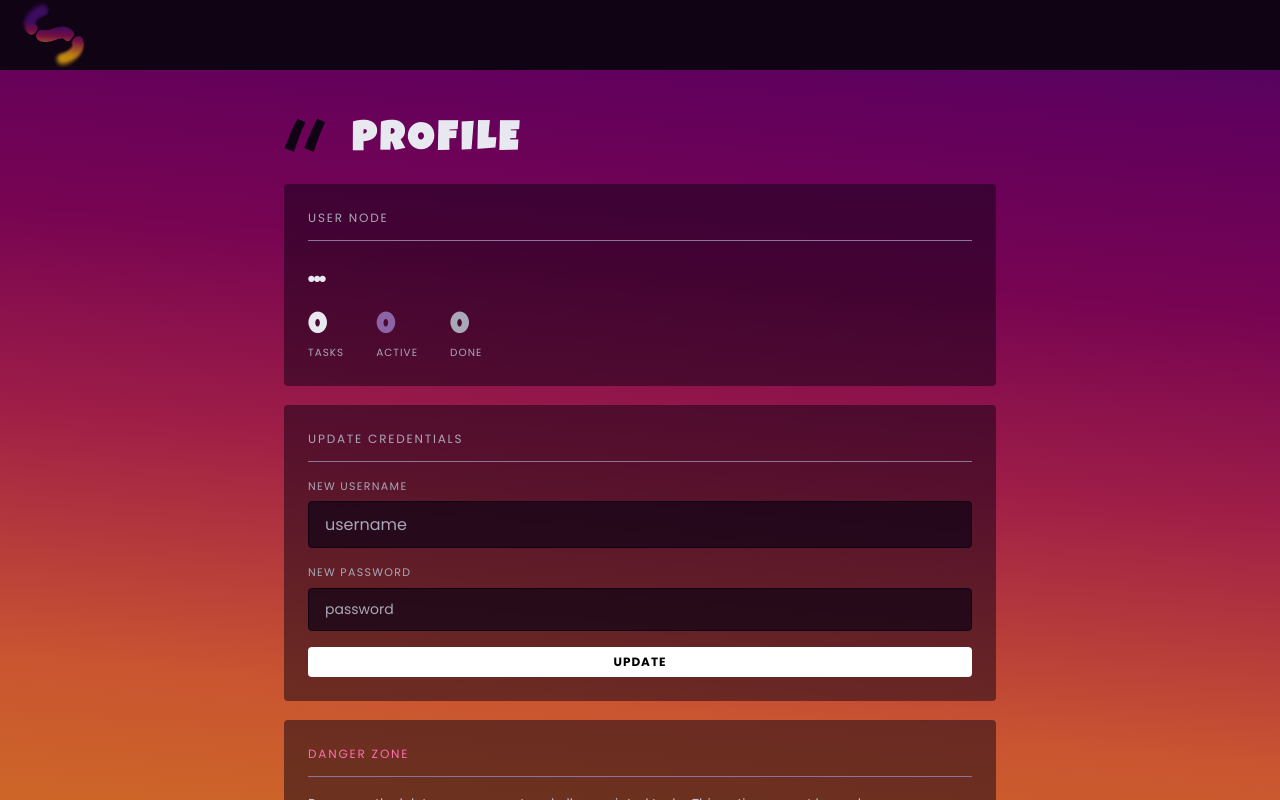
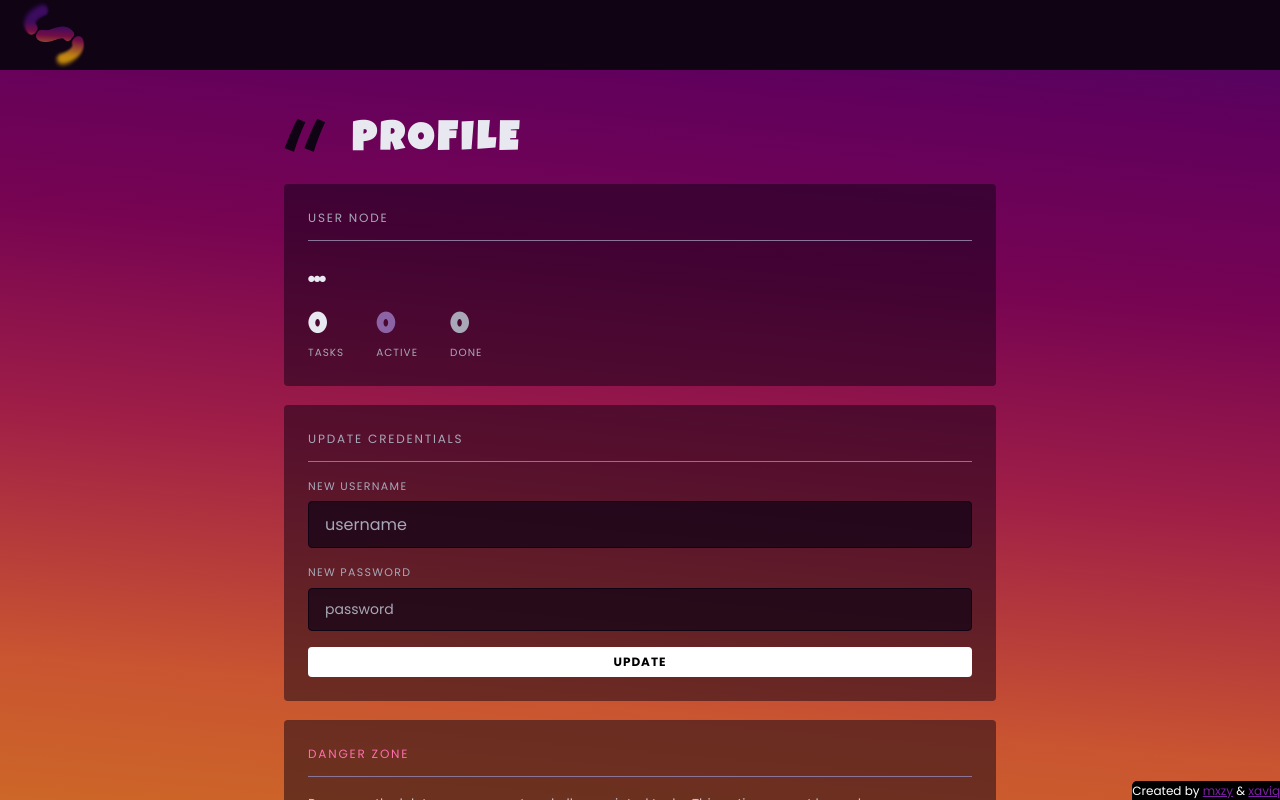
Before and after one commit to synaptixtasks-tech/Synaptix_Tasks-frontend-new, a Vue app: page /profile in a window 1280 px wide. Built offline with nearby package versions, Linux system fonts and the light colour scheme; no server answers; sample sign-in values are in the browser's storage; what @tanstack/vue-query would draw is missing.

Commit message:
UI changes

```diff
--- a/src/style.css
+++ b/src/style.css
@@ -276,3 +276,18 @@ textarea {
   border-radius: 4px;
   background: rgba(255, 110, 171, 0.05);
 }
+
+footer {
+  position: fixed;
+  right: 0px;
+  bottom: 0;
+  text-align: center;
+  font-size: 12px;
+  color: #fff;
+  border-radius: 5px 0px 0px 0px;
+  background: #000;
+}
+
+footer a {
+  color: rgb(123, 31, 163);
+}
--- a/src/views/ProfileView.vue
+++ b/src/views/ProfileView.vue
@@ -67,6 +67,13 @@
         </div>
       </article>
     </section>
+
+    <footer class="animate-on-load" style="transition-delay: 1.5s">
+      <p class="welcome-footer">
+        Created by <a href="https://linktr.ee/mxzy1" target="_blank">mxzy</a> &
+        <a href="https://github.com/xaviq86" target="_blank">xaviq</a>
+      </p>
+    </footer>
   </main>
 </template>
 
--- a/src/views/TasksView.vue
+++ b/src/views/TasksView.vue
@@ -110,8 +110,8 @@
       {{ error }}
     </output>
 
-    <footer>
-      <p class="welcome-footer animate-on-load" style="transition-delay: 0.95s">
+    <footer class="animate-on-load" style="transition-delay: 1.5s">
+      <p class="welcome-footer">
         Created by <a href="https://linktr.ee/mxzy1" target="_blank">mxzy</a> &
         <a href="https://github.com/xaviq86" target="_blank">xaviq</a>
       </p>
@@ -518,20 +518,6 @@ onMounted(() => {
   font-size: 14px;
 }
 
-footer {
-  position: fixed;
-  right: 10px;
-  bottom: 0;
-  text-align: center;
-  font-size: 12px;
-  color: #fff;
-  opacity: 0.6;
-}
-
-footer a {
-  color: rgba(15, 3, 20, 1);
-}
-
 @media (max-width: 768px) {
   .filter-btn {
     font-size: 15px;
```
